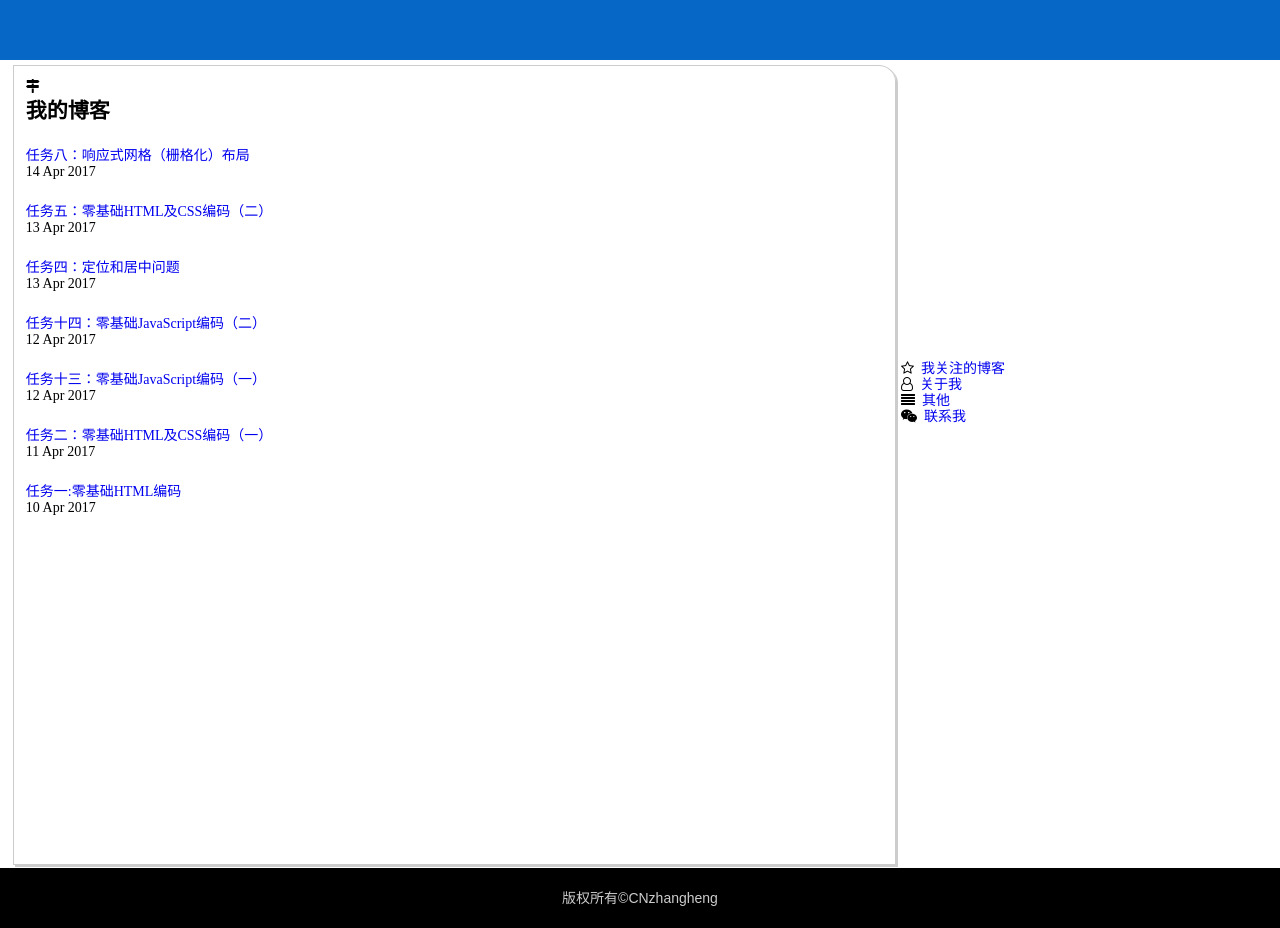
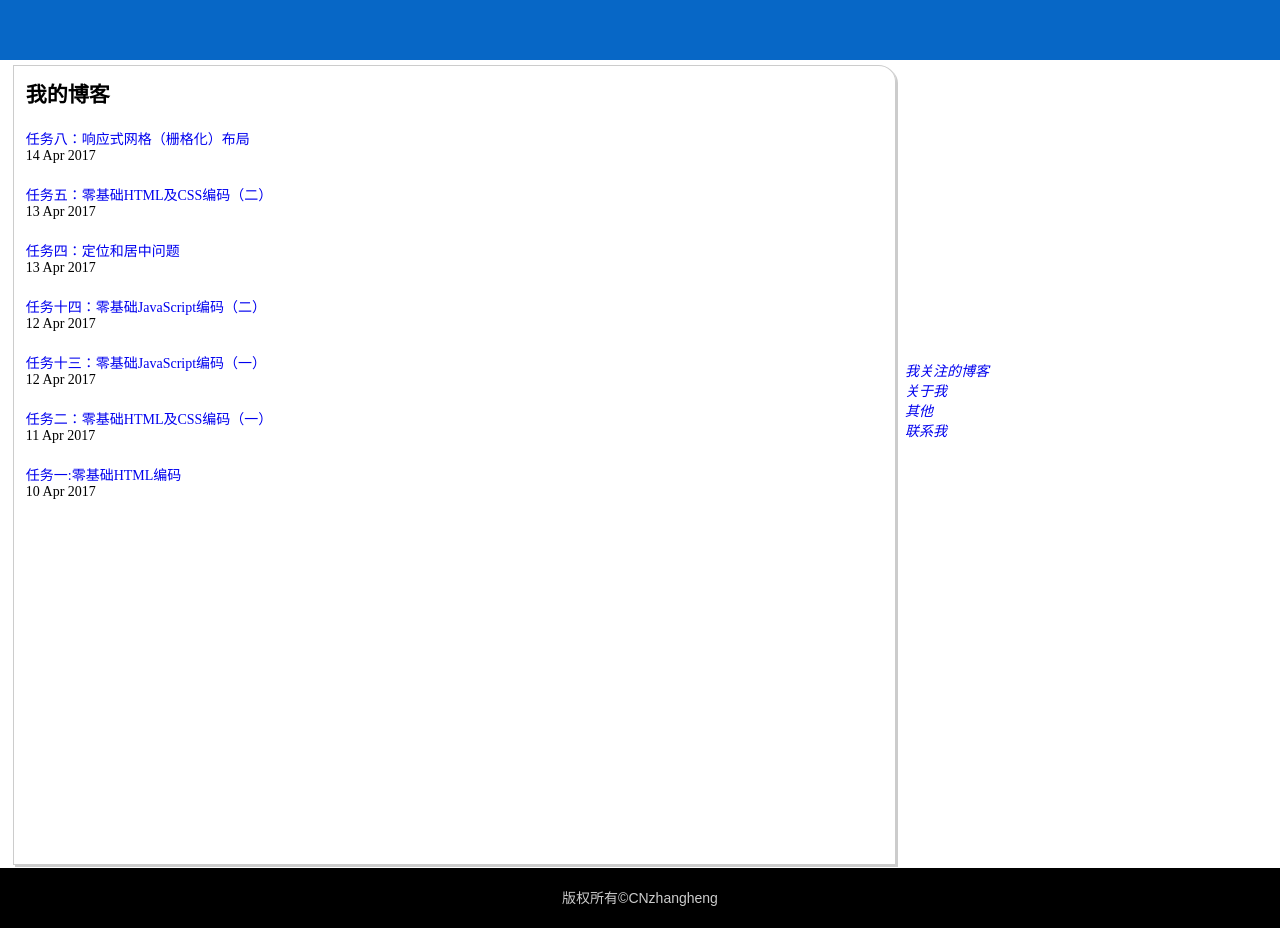
Before and after one commit to CNzhangheng/jekyll_demo, a Jekyll site: the page built from index.html, in a window 1280 px wide. Built offline with Jekyll 4.4.1, drawn with Linux system fonts in a browser that asks for light colours.

Commit message:
Update default.html

```diff
--- a/_layouts/default.html
+++ b/_layouts/default.html
@@ -4,9 +4,82 @@
     <meta charset="UTF-8">
     <title>CNzhangheng个人博客</title>
     <meta name="viewport" content="width=device-width, initial-scale=1"/>
-    <link rel="stylesheet" href="css/font-awesome-4.7.0/css/font-awesome.min.css">
-    <link rel="stylesheet" href="css/layout.css">
 </head>
+    <style>
+    html{
+    font-size: 62.5%;
+}
+body{
+    font-size: 1.4rem;
+    font-family:Arial,SimSun,FangSong;
+}
+body,div,dl,dt,dd,ul,ol,li,h1,h2,h3,h4,h5,h6,pre,code,form,fieldset,legend,input,textarea,p,blockquote,th,td
+{
+    margin:0;
+    padding:0;
+    box-sizing: border-box;
+}
+li{
+    list-style: none;
+}
+a{
+    text-decoration: none;
+}
+.header,.container,.footer{
+    margin: 0 auto;
+    width: 100%;
+}
+.header{
+    min-height: 6rem;
+    background-color: #0767c6;
+}
+.contentWrap {
+    margin-left: -30%;
+    float: left;
+    width: 100%;
+}
+.content {
+    margin-left: 31%;
+    margin-top: 0.5rem;
+    min-height: 80rem;
+    padding:1.2rem;
+    border: 1px solid #ccc;
+    border-radius:0 2% 0 0 ;
+    box-shadow: 2px 2px #ccc;
+}
+.content-warp-date{
+    font-family: cursive;
+}
+.content-warp-date:first-child:hover{
+    filter:alpha(opacity=50);
+    opacity: 0.5;
+    -moz-opacity:0.5;
+    -khtml-opacity: 0.5;
+}
+.side {
+    float: right;
+    min-height: 80rem;
+    width: 30%;
+}
+.side-top{
+    height: 30rem;
+}
+.side-content{
+    margin-left: 0.5rem;
+    height: 50rem;
+}
+.footer {
+    min-height: 6rem;
+    clear: both;
+    background-color: #000;
+    border-top: 3px solid #fff;
+}
+.footer p{
+    color: #ccc;
+    text-align: center;
+    line-height: 6rem;
+}
+</style>
 <body>
 <div class="header"></div>
 <div class="container">
```
